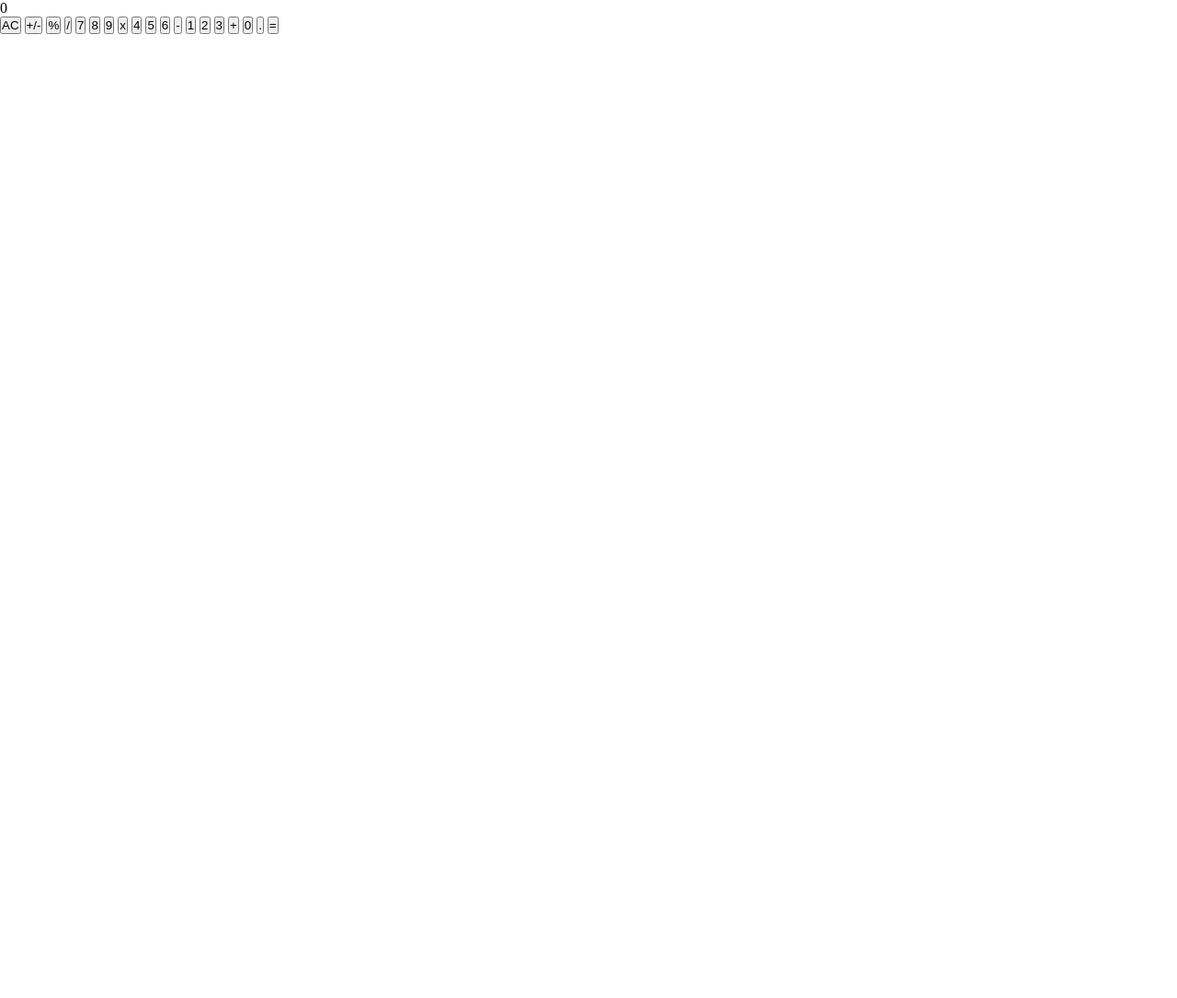
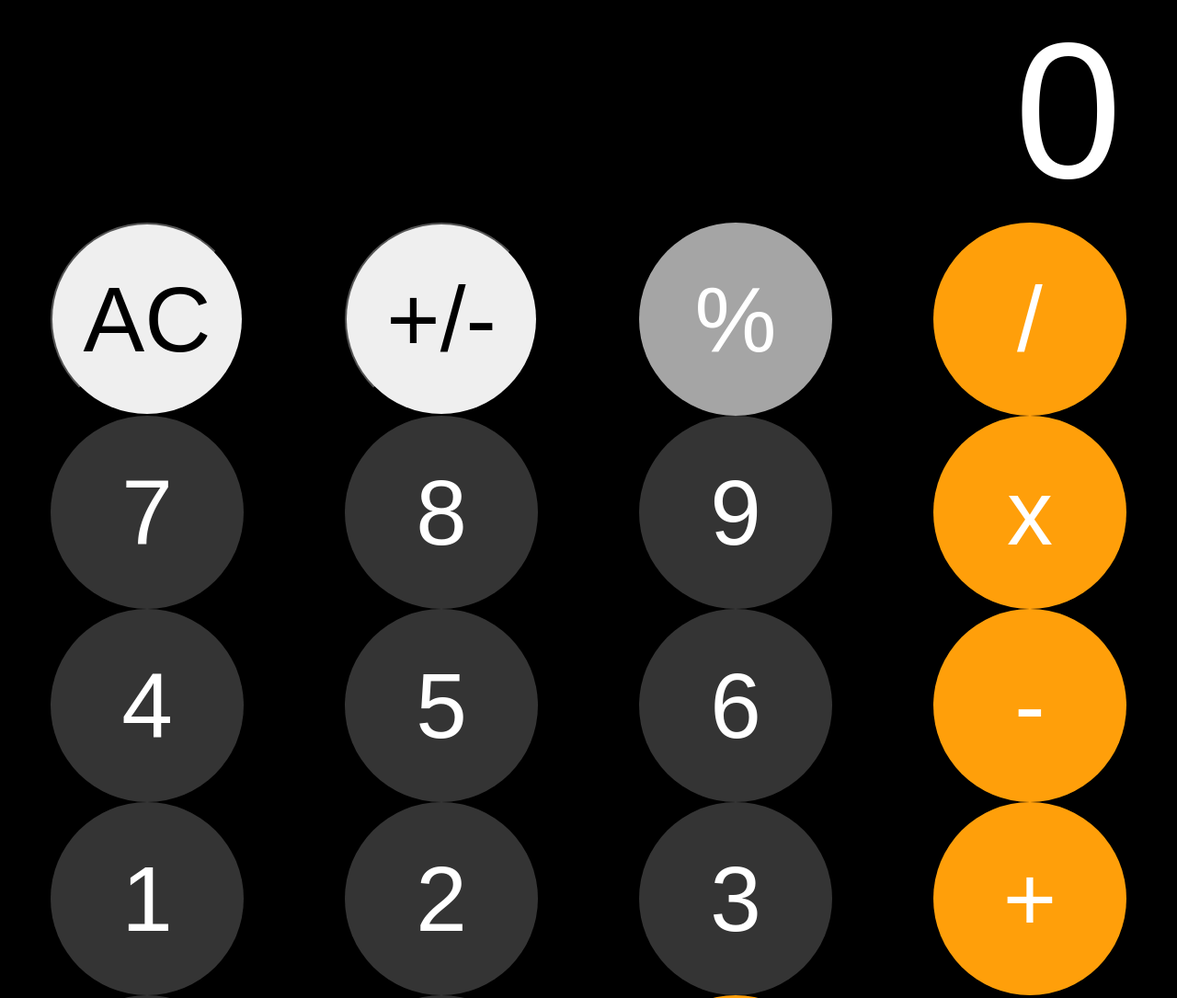
Before and after one commit to akashps2312/calculator, a plain HTML site: page index.html in a window 1280 px wide. Shown: the top 1085 px of the page at 92% size. Before the commit the page ends 800 px from the top, so only its background shows below. Drawn offline with Linux system fonts and the light colour scheme.

Commit message:
this is my ios calculator

```diff
--- a/index.html
+++ b/index.html
@@ -16,7 +16,7 @@
         <div class="buttons">
             <button class="item item1 clear">AC</button>
             <button class="item item1 negative">+/-</button>
-            <button class="item percent sign">%</button>
+            <button class="item item1 percent">%</button>
             <button class="item item3 sign">/</button>
             <button class="item numbers">7</button>
             <button class="item item numbers">8</button>
@@ -32,7 +32,7 @@
             <button class="item item3 sign">+</button>
             <button class="item item zero numbers">0</button>
             <button class="item comma">.</button>
-            <button class="item item1 equals">=</button>
+            <button class="item item3 equals">=</button>
 
         </div>
 
--- a/style.css
+++ b/style.css
@@ -3,3 +3,86 @@
     margin:0;
 
 }
+html,body #fullheight{
+    min-height: 100%;
+    height: 100%;
+    font-family: Arial, Helvetica, sans-serif;
+    background-color: black;
+}
+.container{
+    height: 100%;
+    background-color: black;
+}
+
+.result{
+    display: flex;
+    justify-content: flex-end;
+    align-items: flex-end;
+    color: white;
+    height: 39%;
+}
+.result span{
+    margin-right: 60px;
+    font-size: 210px;
+    justify-self: flex-end;
+}
+
+.buttons {
+    width: 100%;
+    height: 60%;
+    background-color: black;
+    display: grid;
+    grid-template-columns: 25% 25% 25% 25%;
+}
+
+.item{
+    display: flex;
+    justify-content: center;
+    align-items: center;
+    font-size: 100px;
+    color: white;
+    border-radius: 100%;
+    width: 210px;
+    height: 210px;
+    padding: 10px;
+    cursor: pointer;
+    align-self: center;
+    justify-self: center;
+}
+
+.percent{
+     background-color:  #a5a5a5;
+    border: none;
+
+}
+.item3{
+    background-color: #ff9f0a;
+    border: none;
+}
+.numbers{
+    background-color: #343434;
+    border: none;
+
+}
+.comma{
+    background-color: #343434;
+    border: none;
+}
+.negative, .clear{
+    color: black;
+}
+.itemZero {
+    background-color: #343434;
+    width: 435px;
+    border-radius: 135px;
+    grid-column: span 2;
+    border: none;
+}
+.selectedsigh{
+    background-color: white;
+    color: #ff9f0a;
+
+}
+.changedstyles {
+    font-size: 10 px;
+}
```
